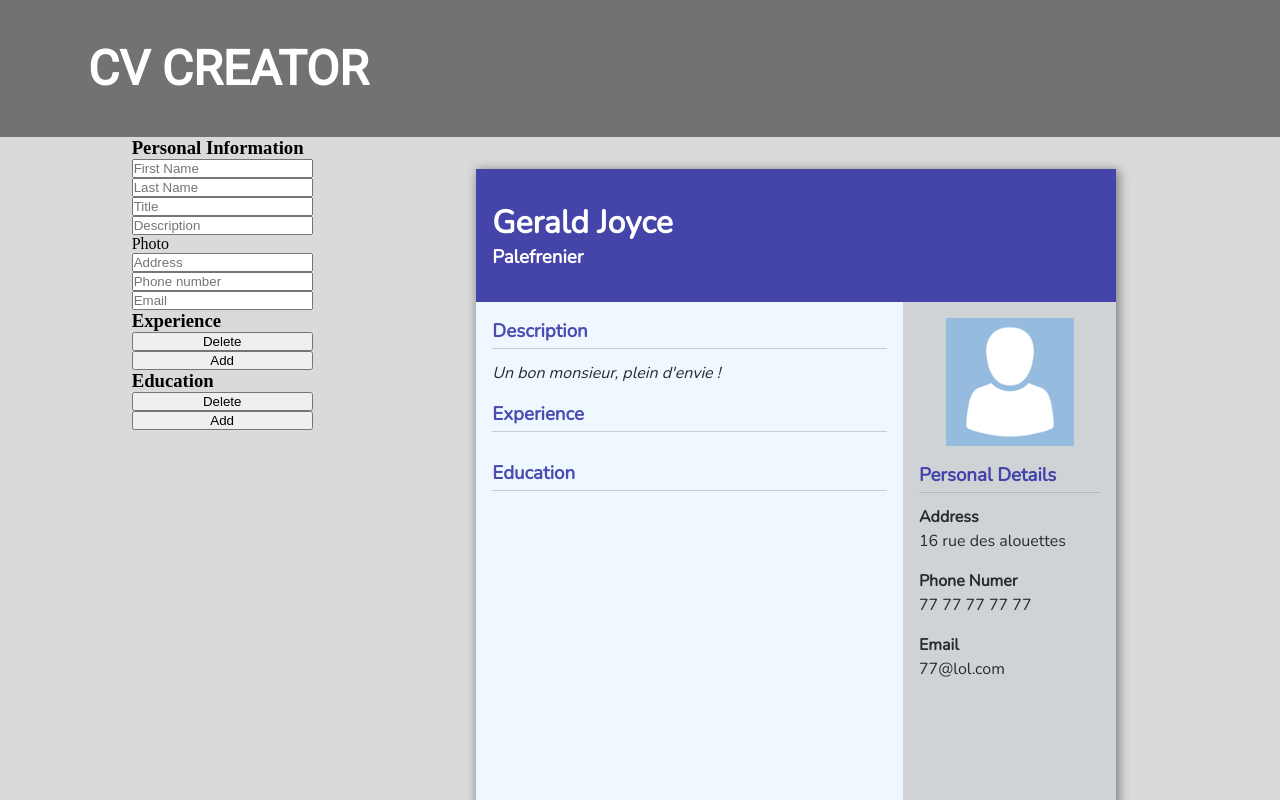
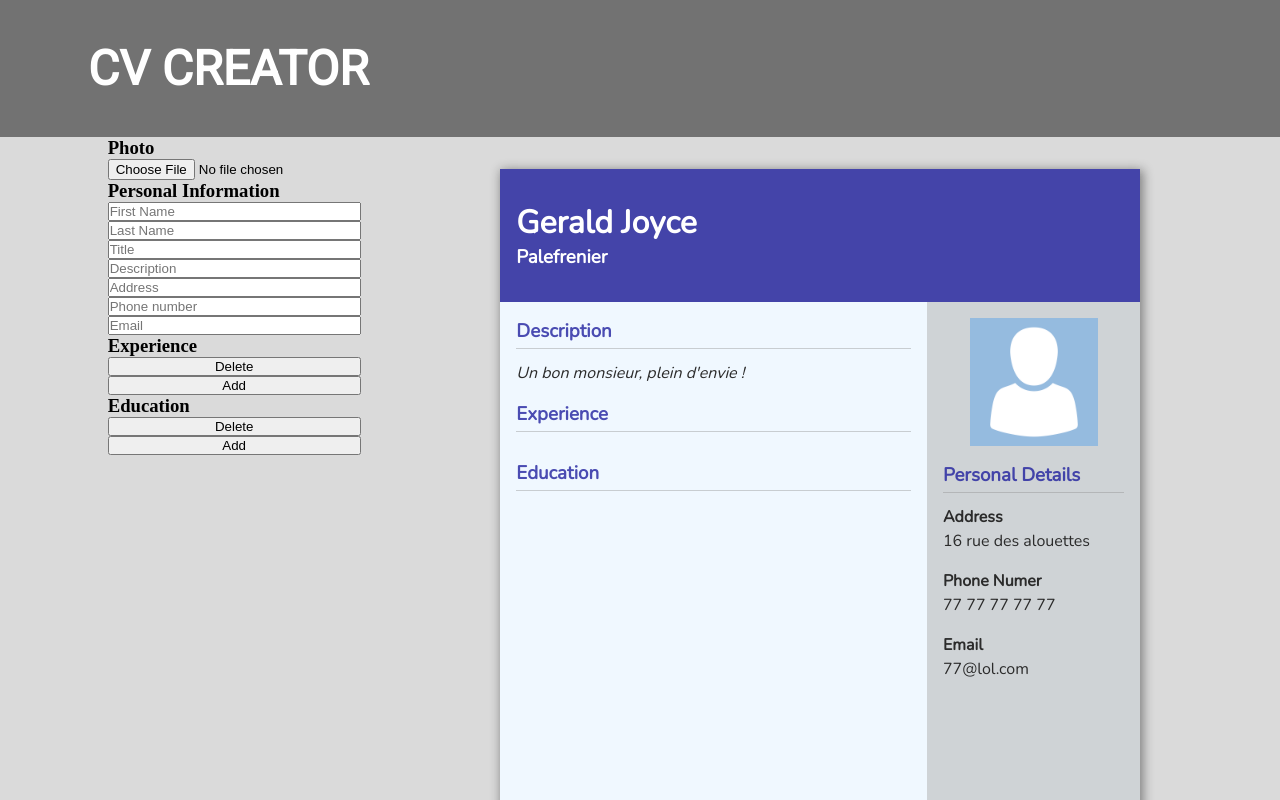
Before and after one commit to Cemus/cv-creator, a React (Vite) app: page / in a window 1280 px wide. Shown: the top 800 px of the page. Built offline with nearby package versions, Linux system fonts and the light colour scheme.

Commit message:
Add a photo working

```diff
--- a/src/App.jsx
+++ b/src/App.jsx
@@ -70,13 +70,17 @@ export default function App() {
   });
   function handleInformationChange(e) {
     console.log(e.target);
-    const { name, value } = e.target;
-    setInformations((prevInformations) => {
-      return {
-        ...prevInformations,
-        [name]: [value],
-      };
-    });
+    let fileUrl;
+    const { name, value, type } = e.target;
+    if (type === "file") {
+      const file = e.target.files[0];
+      fileUrl = URL.createObjectURL(file);
+      console.log(fileUrl);
+    }
+    setInformations((prevInformations) => ({
+      ...prevInformations,
+      [name]: type === "file" ? [fileUrl] : [value],
+    }));
   }
   return (
     <>
--- a/src/components/DisplayCV.jsx
+++ b/src/components/DisplayCV.jsx
@@ -1,6 +1,7 @@
 import "../styles/DisplayCV.css";
 
 export default function DisplayCV(props) {
+  console.log(props.photo);
   const experiencesRenderer = props.experiences.map((exp) => {
     return (
       <div key={exp.id} className="cv--career">
@@ -50,7 +51,14 @@ export default function DisplayCV(props) {
       </div>
       <div className="cv--aside">
         <aside>
-          <img className="cv--image" src="../../src/assets/no-avatar.png" />
+          <img
+            className="cv--image"
+            src={
+              props.photo !== ""
+                ? props.photo
+                : "../../src/assets/no-avatar.png"
+            }
+          />
           <h3 className="cv--title">Personal Details</h3>
           <div className="cv--personal-details-container">
             <div className="cv--personal-details">
--- a/src/components/Form.jsx
+++ b/src/components/Form.jsx
@@ -6,6 +6,15 @@ export default function Form(props) {
   return (
     <div className="form-container">
       <form>
+        <h3>Photo</h3>
+        <input
+          type="file"
+          placeholder="Photo"
+          name="photo"
+          accept="image/*"
+          onChange={props.onChange}
+          title="Choose a photo"
+        ></input>
         <h3>Personal Information</h3>
         <input
           placeholder="First Name"
@@ -27,7 +36,6 @@ export default function Form(props) {
           name="description"
           onChange={props.onChange}
         ></input>
-        <p>Photo</p>
         <input
           placeholder="Address"
           name="address"
```
